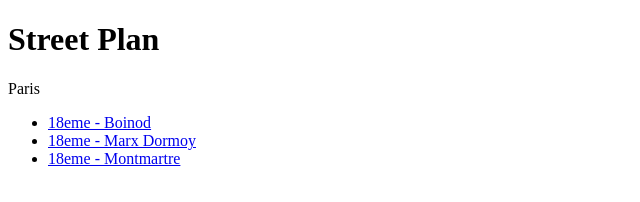
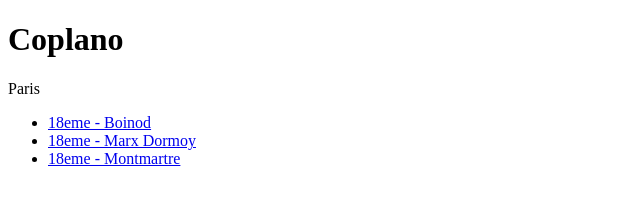
Before and after one commit to ParisEnSelle/coplano, a plain HTML site: page index.html in a window 1280 px wide. Shown: the whole page, without its empty margins (0-640 px from the left). Drawn offline with Linux system fonts and the light colour scheme.

Commit message:
Rename street-plan to coplano

```diff
--- a/index.html
+++ b/index.html
@@ -1,10 +1,10 @@
 <!DOCTYPE html>
 <html>
   <head>
-    <title>Street Plan</title>
+    <title>Coplano - Assistant de plan de circulation</title>
   </head>
   <body>
-      <h1>Street Plan</h1>
+      <h1>Coplano</h1>
       <div>
         <p>
           Paris
```
Also changed, not shown: README.md.
